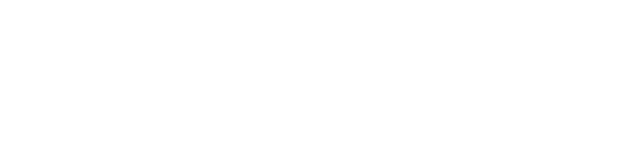
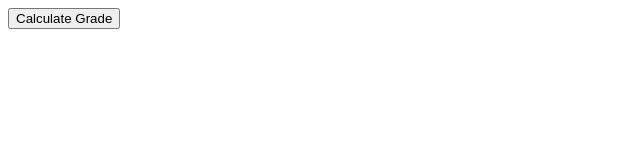
Before and after one commit to sukhada35/WP, a plain HTML site: page experiment 7/forprac.html in a window 1280 px wide. Shown: the whole page, without its empty margins (0-640 px from the left). Drawn offline with Linux system fonts and the light colour scheme.

Commit message:
did js prac

```diff
--- a/experiment 7/forprac.html
+++ b/experiment 7/forprac.html
@@ -1,4 +1,4 @@
-<!DOCTYPE html>
+<!-- <!DOCTYPE html>
 <html lang="en">
 <head>
     <meta charset="UTF-8">
@@ -7,6 +7,63 @@
     <title>Document</title>
 </head>
 <body>
+    <p id="demo">ehheheh</p>
+    <button type="button" onclick="myfunction('sukhada')">click me</button>
+    <button type="button" onclick="window.alert(6+5)">HEHEH</button>
+</body>
 
+<script>
+    function myfunction(str){
+        document.getElementById("demo").innerHTML = str;
+
+    }
+</script>
+</html> -->
+<!-- Write a JavaScript program which compute, the average marks of the following students Then, this average is
+used to determine the corresponding grade. -->
+<!DOCTYPE html>
+<html lang="en">
+<head>
+    <meta charset="UTF-8">
+    <meta name="viewport" content="width=device-width, initial-scale=1.0">
+    <title>Average Grade Calculator</title>
+</head>
+<body>
+    <button onclick="cal()">Calculate Grade</button>
+
+    <script>
+        function cal() {
+            let marks = [];
+
+            for (let i = 1; i <= 3; i++) {
+                let input = parseInt(prompt("Enter marks for subject " + i + ":"));
+
+                if (isNaN(input)) {
+                    alert("Please enter a valid number!");
+                    return;
+                }
+
+                marks.push(input);
+            }
+
+            let total = marks[0] + marks[1] + marks[2];
+            let average = total / 3;
+            let grade = "";
+
+            if (average >= 90) {
+                grade = "A";
+            } else if (average >= 80) {
+                grade = "B";
+            } else if (average >= 70) {
+                grade = "C";
+            } else if (average >= 60) {
+                grade = "D";
+            } else {
+                grade = "F";
+            }
+
+            alert("Average: " + average.toFixed(2) + "\nGrade: " + grade);
+        }
+    </script>
 </body>
 </html>
```
Also changed, not shown: experiment 7/task10.html (+3 -0 lines), experiment 7/task6.html (+47 -0 lines), experiment 7/task8.html (+23 -0 lines), experiment 7/task9.html (+1 -1 lines).
